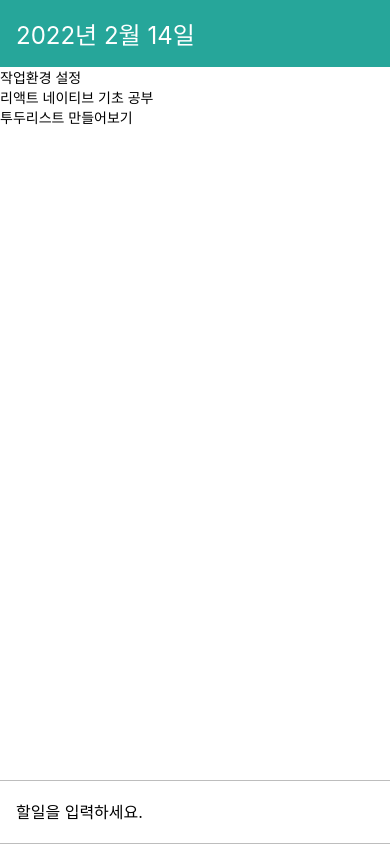
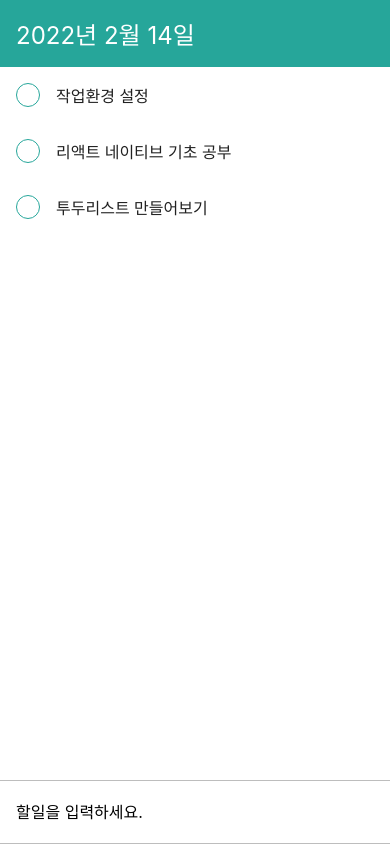
Before and after one commit to slo-ow/reactNative-todolist, a React Native app: screen / in a window 390 px wide. Built offline with nearby package versions, Linux system fonts and the light colour scheme.

Commit message:
TodoItem 컴포넌트 스타일링

```diff
--- a/components/TodoItem.js
+++ b/components/TodoItem.js
@@ -19,6 +19,7 @@ const styles = StyleSheet.create({
   circle: {
     width: 24,
     height: 24,
+    borderRadius: 12,
     borderColor: '#26a69a',
     borderWidth: 1,
     marginRight: 16,
--- a/components/TodoList.js
+++ b/components/TodoList.js
@@ -1,5 +1,6 @@
 import React from 'react';
 import {FlatList, View, Text, StyleSheet} from 'react-native';
+import TodoItem from './TodoItem';
 
 function TodoList({todos}) {
   return (
@@ -7,9 +8,7 @@ function TodoList({todos}) {
       style={styles.list}
       data={todos}
       renderItem={({item}) => (
-        <View>
-          <Text>{item.text}</Text>
-        </View>
+        <TodoItem id={item.id} text={item.text} done={item.done} />
       )}
       keyExtractor={item => item.id.toString()}
     />
```
